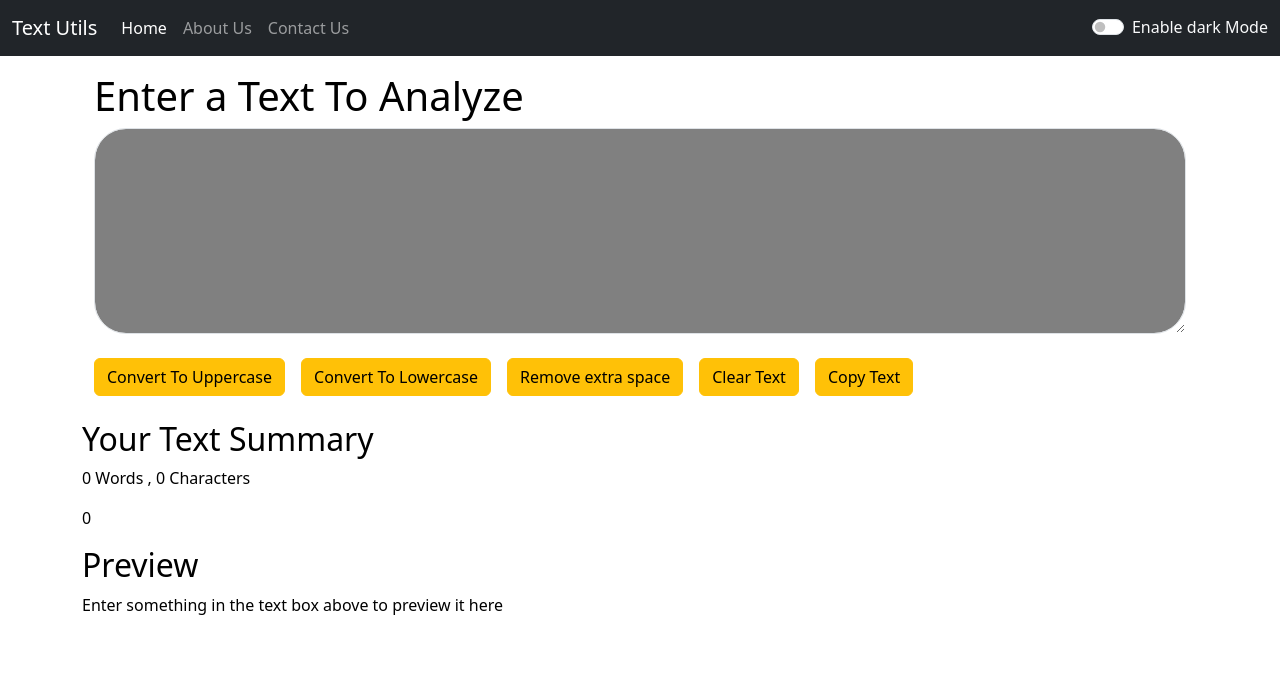
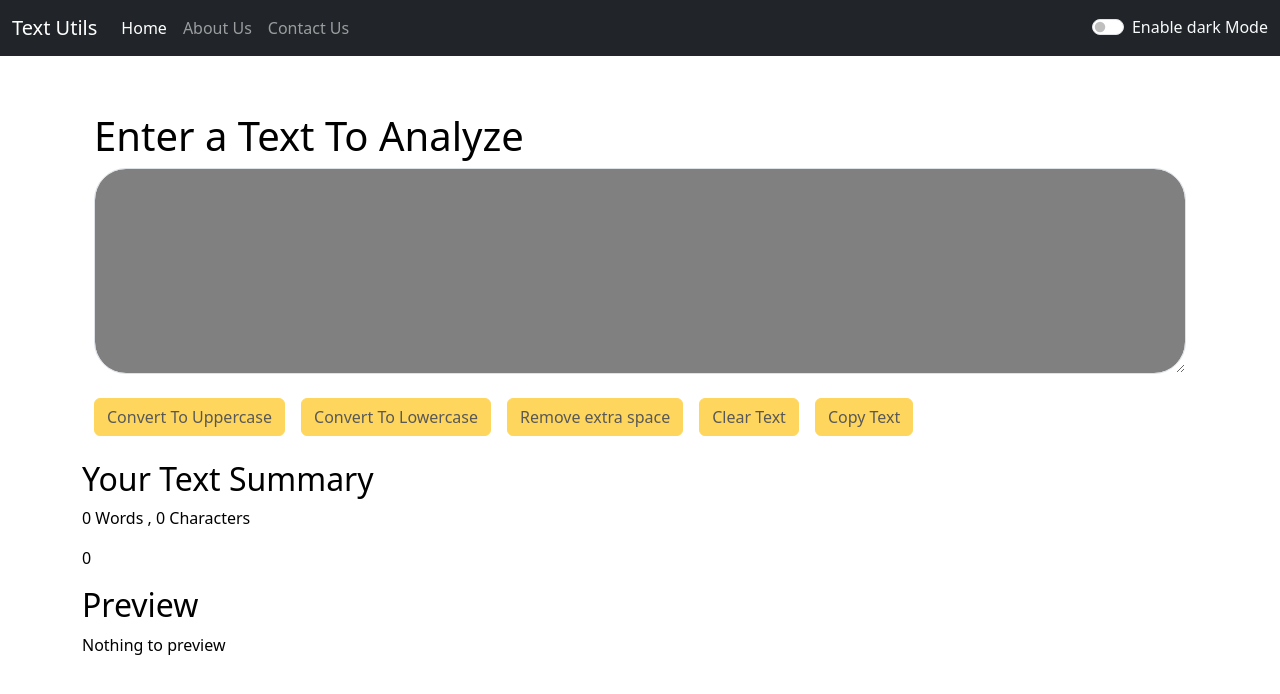
Before and after one commit to Vishallokhande8788/Text-Utils, a React (Vite) app: page / in a window 1280 px wide. Shown: the top 694 px of the page. Built offline with nearby package versions, Linux system fonts and the light colour scheme.

Commit message:
disable buttons , copt text  remove heighlite text

```diff
--- a/src/components/About.jsx
+++ b/src/components/About.jsx
@@ -6,6 +6,7 @@ export default function About(props) {
 let myStyle={
 color:props.mode==='dark'?'white':'black',
 backgroundColor:props.mode==='dark'?'gray':'white',
+
 }
 
   return (
--- a/src/components/Alert.jsx
+++ b/src/components/Alert.jsx
@@ -6,8 +6,10 @@ function Alert (props){
   return lower.charAt(0).toUpperCase() + lower.slice(1);
  }
   return (
-    props.alert &&
-    <div>
+    <div style={{height:'40px'}}>
+
+   { props.alert &&
+      <div>
       <div
         className={ `alert alert-primary alert-dismissible fade show`}
         role="alert"
@@ -23,6 +25,8 @@ function Alert (props){
         </button>
       </div>
     </div>
+    }
+    </div>
   );
 }
 export default Alert;
--- a/src/components/Contact.jsx
+++ b/src/components/Contact.jsx
@@ -1,4 +1,4 @@
-import React, { useState } from "react"; // Import useState only once from React
+import React, { useState } from "react";
 
 const ContactUs = (props) => {
   const [formData, setFormData] = useState({
@@ -11,12 +11,12 @@ const ContactUs = (props) => {
   // Define dynamic styles based on mode
   let myStyle = {
     color: props.mode === "dark" ? "white" : "black",
-    backgroundColor: props.mode === "dark" ? "gray" : "white", // Darker background for dark mode
+    backgroundColor: props.mode === "dark" ? "gray" : "white",
     padding: "20px",
     maxWidth: "500px",
     margin: "0 auto",
     borderRadius: "8px",
-    boxShadow: "0 0 10px rgba(0, 0, 0, 0.2)", // Add shadow for depth
+    boxShadow: "0 0 10px rgba(0, 0, 0, 0.2)",
 
 
   };
@@ -29,7 +29,7 @@ const ContactUs = (props) => {
   const handleSubmit = (e) => {
     e.preventDefault();
     alert("Your message has been submitted!");
-    setFormData({ name: "", email: "", subject: "", message: "" }); // Reset form
+    setFormData({ name: "", email: "", subject: "", message: "" });
   };
 
   return (
@@ -91,12 +91,11 @@ const ContactUs = (props) => {
   );
 };
 
-// Input and button styles
 const inputStyles = {
   width: "100%",
   padding: "12px",
   marginTop: "5px",
-  borderRadius: "4px", // Rounded input fields
+  borderRadius: "4px",
   border: "1px solid #ccc",
   boxSizing: "border-box",
   transition: "all 0.3s ease",
@@ -107,7 +106,7 @@ const textareaStyles = {
   padding: "12px",
   marginTop: "5px",
   height: "100px",
-  borderRadius: "4px", // Rounded text area
+  borderRadius: "4px",
   border: "1px solid #ccc",
   boxSizing: "border-box",
   transition: "all 0.3s ease",
@@ -119,7 +118,7 @@ const buttonStyles = {
   backgroundColor: "#007bff",
   color: "white",
   border: "none",
-  borderRadius: "4px", // Rounded button
+  borderRadius: "4px",
   cursor: "pointer",
   fontSize: "16px",
   transition: "all 0.3s ease",
--- a/src/components/TextForm.jsx
+++ b/src/components/TextForm.jsx
@@ -28,6 +28,7 @@ export default function TextForm(props) {
     let text = document.getElementById("myBox");
     text.select();
     navigator.clipboard.writeText(text.value);
+    document.getSelection().removeAllRanges();
     props.showAlert("success", "Text Copied to Clipboard !");
   };
   const handelExtraSpaces = () => {
@@ -58,21 +59,21 @@ export default function TextForm(props) {
           ></textarea>
         </div>
 
-        <button className="btn btn-warning me-2 my-2" onClick={handelUpClick}>
+        <button disabled={Text.length===0} className="btn btn-warning me-2 my-2" onClick={handelUpClick}>
           Convert To Uppercase
         </button>
-        <button className="btn btn-warning mx-2 my-2" onClick={handelLoClick}>
+        <button disabled={Text.length===0} className="btn btn-warning mx-2 my-2" onClick={handelLoClick}>
           {" "}
           Convert To Lowercase{" "}
         </button>
-        <button className="btn btn-warning mx-2 my-2" onClick={handelExtraSpaces}>
+        <button disabled={Text.length===0} className="btn btn-warning mx-2 my-2" onClick={handelExtraSpaces}>
           Remove extra space
         </button>
-        <button className=" btn btn-warning mx-2 my-2" onClick={handelClearClick}>
+        <button disabled={Text.length===0} className=" btn btn-warning mx-2 my-2" onClick={handelClearClick}>
           {" "}
           Clear Text
         </button>
-        <button className="btn btn-warning mx-2 my-2" onClick={handelCopy}>
+        <button disabled={Text.length===0} className="btn btn-warning mx-2 my-2" onClick={handelCopy}>
           Copy Text
         </button>
       </div>
@@ -85,12 +86,12 @@ export default function TextForm(props) {
         <p>
           {Text.split(" ").filter((element)=>{return element.length !==0}).length} Words , {Text.length} Characters
         </p>
-        <p>{0.008 * Text.split(" ").length-0.008}</p>
+        <p>{0.008 * Text.split(" ").filter((element)=>{return element.length !==0}).length}</p>
         <h2>Preview</h2>
         <p>
           {Text.length > 0
             ? Text
-            : "Enter something in the text box above to preview it here"}
+            : "Nothing to preview"}
         </p>
       </div>
     </>
```
